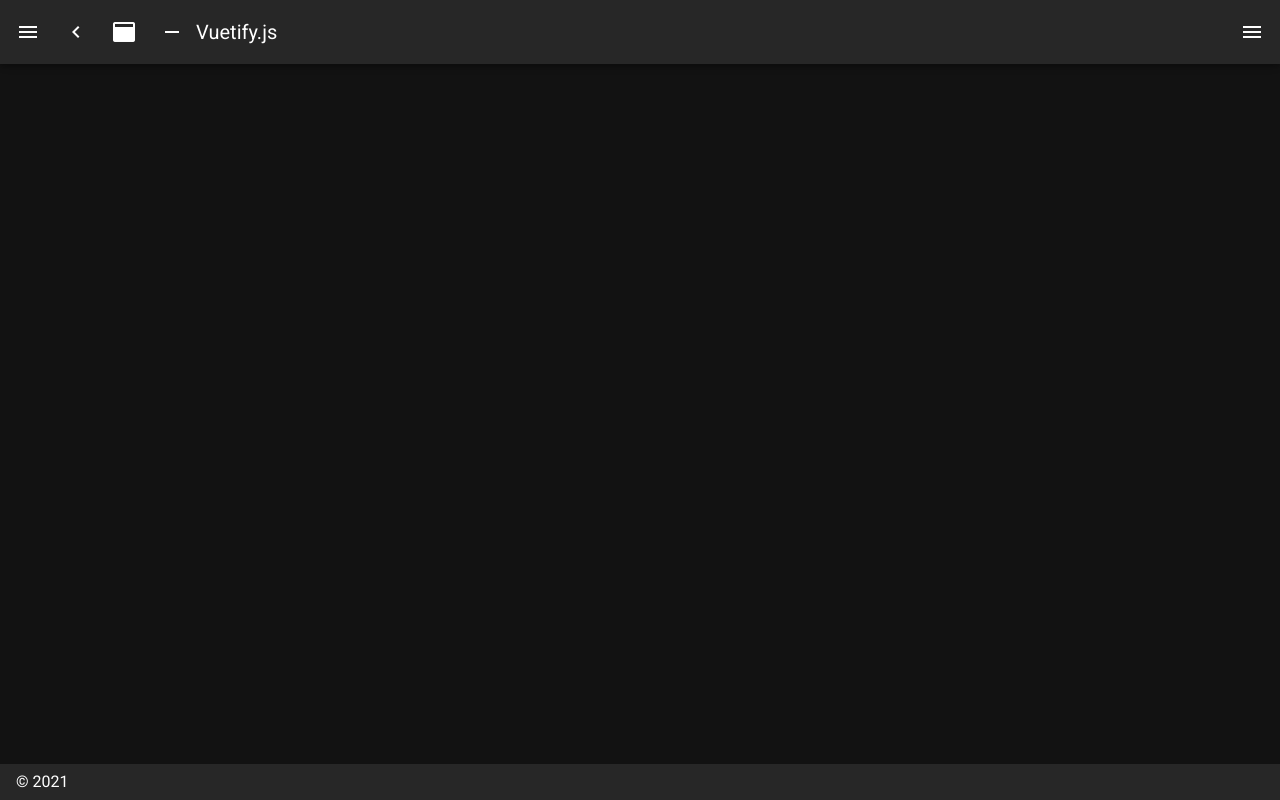
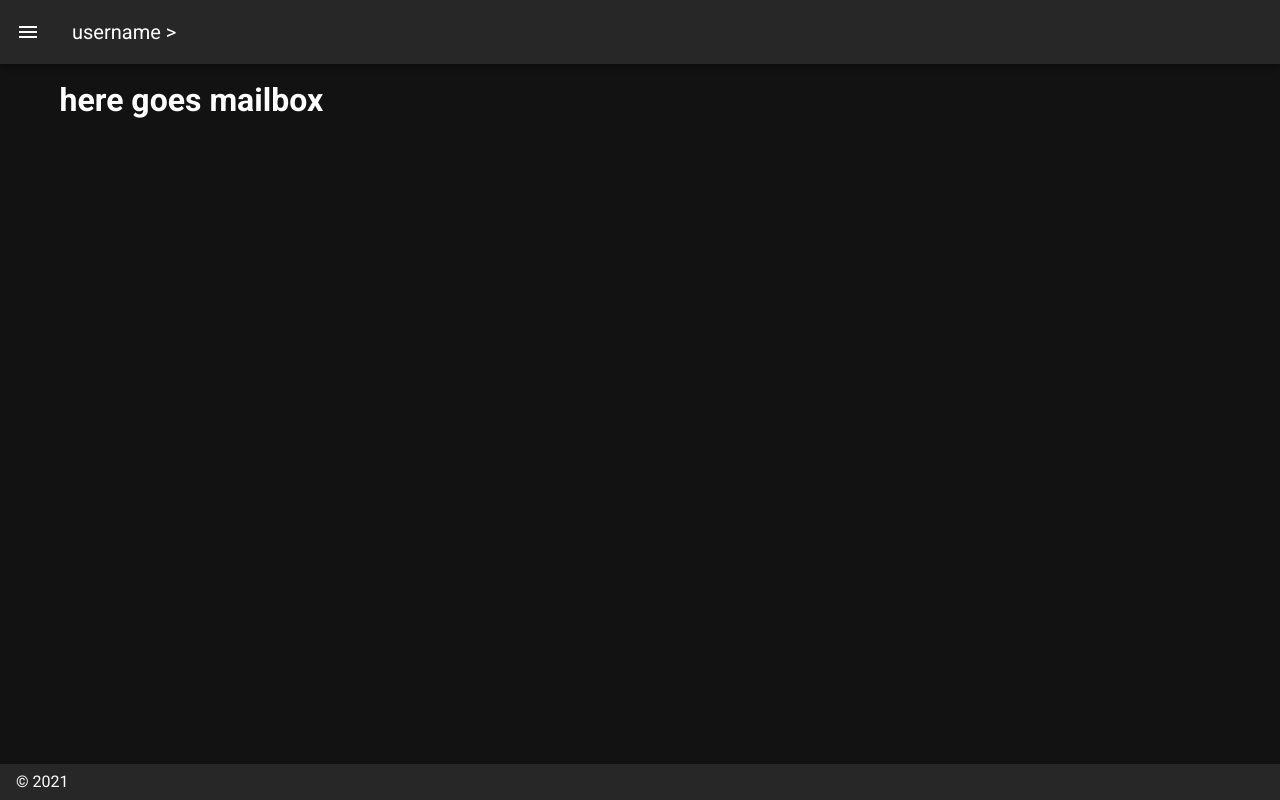
Before and after one commit to project-persona/web-client, a Nuxt app: page /mailbox in a window 1280 px wide. Before the commit this address had no page. Built offline with nearby package versions, Linux system fonts and the light colour scheme.

Commit message:
update structure

```diff
--- a/layouts/default.vue
+++ b/layouts/default.vue
@@ -6,6 +6,7 @@
       :clipped="clipped"
       fixed
       app
+      expand-on-hover
     >
       <v-list>
         <v-list-item
@@ -14,6 +15,7 @@
           :to="item.to"
           router
           exact
+          @click="setPage(item)"
         >
           <v-list-item-action>
             <v-icon>{{ item.icon }}</v-icon>
@@ -30,55 +32,14 @@
       app
     >
       <v-app-bar-nav-icon @click.stop="drawer = !drawer" />
-      <v-btn
-        icon
-        @click.stop="miniVariant = !miniVariant"
-      >
-        <v-icon>mdi-{{ `chevron-${miniVariant ? 'right' : 'left'}` }}</v-icon>
-      </v-btn>
-      <v-btn
-        icon
-        @click.stop="clipped = !clipped"
-      >
-        <v-icon>mdi-application</v-icon>
-      </v-btn>
-      <v-btn
-        icon
-        @click.stop="fixed = !fixed"
-      >
-        <v-icon>mdi-minus</v-icon>
-      </v-btn>
-      <v-toolbar-title v-text="title" />
+      <v-toolbar-title v-text="username" />
       <v-spacer />
-      <v-btn
-        icon
-        @click.stop="rightDrawer = !rightDrawer"
-      >
-        <v-icon>mdi-menu</v-icon>
-      </v-btn>
     </v-app-bar>
     <v-main>
       <v-container>
         <Nuxt />
       </v-container>
     </v-main>
-    <v-navigation-drawer
-      v-model="rightDrawer"
-      :right="right"
-      temporary
-      fixed
-    >
-      <v-list>
-        <v-list-item @click.native="right = !right">
-          <v-list-item-action>
-            <v-icon light>
-              mdi-repeat
-            </v-icon>
-          </v-list-item-action>
-          <v-list-item-title>Switch drawer (click me)</v-list-item-title>
-        </v-list-item>
-      </v-list>
-    </v-navigation-drawer>
     <v-footer
       :absolute="!fixed"
       app
@@ -98,19 +59,37 @@ export default {
       items: [
         {
           icon: 'mdi-apps',
-          title: 'Welcome',
+          title: 'Home',
           to: '/'
         },
         {
-          icon: 'mdi-chart-bubble',
-          title: 'Inspire',
-          to: '/inspire'
+          icon: 'mdi-email',
+          title: 'Mailbox',
+          to: '/mailbox'
+        },
+        {
+          icon: 'mdi-account-key',
+          title: 'Passwords',
+          to: '/passwords'
+        },
+        {
+          icon: 'mdi-note-text-outline',
+          title: 'Notes',
+          to: '/notes'
         }
       ],
-      miniVariant: false,
-      right: true,
-      rightDrawer: false,
-      title: 'Vuetify.js'
+      miniVariant: true,
+      pageName: ''
+    }
+  },
+  computed: {
+    username () {
+      return 'username > ' + this.pageName
+    }
+  },
+  methods: {
+    setPage (item) {
+      this.pageName = item.title
     }
   }
 }
--- /dev/null
+++ b/pages/mailbox.vue
@@ -0,0 +1,7 @@
+<template>
+  <v-row>
+    <v-col>
+      <h1>here goes mailbox</h1>
+    </v-col>
+  </v-row>
+</template>
--- /dev/null
+++ b/pages/notes.vue
@@ -0,0 +1,7 @@
+<template>
+  <v-row>
+    <v-col>
+      <h1>here goes notes</h1>
+    </v-col>
+  </v-row>
+</template>
--- /dev/null
+++ b/pages/passwords.vue
@@ -0,0 +1,7 @@
+<template>
+  <v-row>
+    <v-col>
+      <h1>here goes password list</h1>
+    </v-col>
+  </v-row>
+</template>
--- /dev/null
+++ b/pages/personas.vue
@@ -0,0 +1,7 @@
+<template>
+  <v-row>
+    <v-col>
+      <h1>here goes personas list</h1>
+    </v-col>
+  </v-row>
+</template>
```
Also changed, not shown: layouts/login.vue (added).
